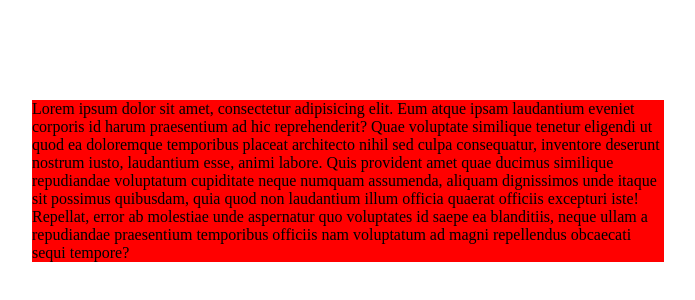
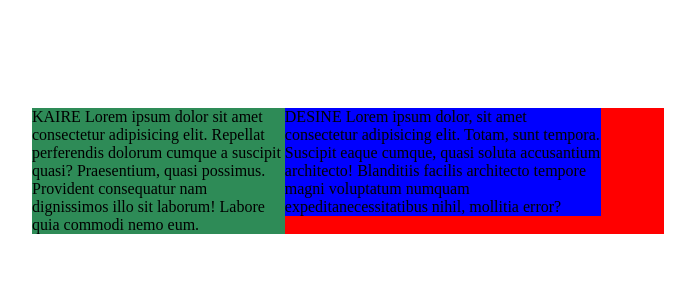
Before and after one commit to linajja/2-serlokas, a website: page index.html in a window 1280 px wide. Shown: the part 90-390 px from the top of the page, without its empty margins (292-987 px from the left). Drawn offline with Linux system fonts and the light colour scheme.

Commit message:
two colums

```diff
--- a/index.html
+++ b/index.html
@@ -1,19 +1,18 @@
 
 
 <body>
-
-    <div style="background-color:red; width: 50%; margin-left: 25%; margin-top: 15%;">Lorem ipsum dolor sit amet, consectetur adipisicing elit. Eum atque ipsam laudantium eveniet
-        corporis id harum praesentium ad hic reprehenderit? Quae voluptate similique tenetur eligendi ut quod ea doloremque
-        temporibus placeat architecto nihil sed culpa consequatur, inventore deserunt nostrum iusto, laudantium esse, animi labore.
-         Quis provident amet quae ducimus similique repudiandae voluptatum cupiditate neque numquam assumenda,
-          aliquam dignissimos unde itaque sit possimus quibusdam, quia quod non laudantium illum
-           officia quaerat officiis excepturi iste! Repellat, error ab molestiae unde aspernatur quo voluptates id
-            saepe ea blanditiis, neque ullam a repudiandae praesentium temporibus officiis nam voluptatum ad
-             magni repellendus obcaecati sequi tempore?</div>
+    <div style="background-color:red; width: 50%; margin-left: 25%; margin-top: 15%;display:inline-block;">
+       <div style="background-color: seagreen; width: 40%; display: inline-block;float: left;">
+         KAIRE Lorem ipsum dolor sit amet consectetur adipisicing elit. Repellat perferendis dolorum cumque a suscipit quasi? Praesentium, quasi possimus. Provident consequatur nam dignissimos illo sit laborum! Labore quia commodi nemo eum.
+       </div>
+       <div style="background-color:blue ; width: 50%; display: inline-block;margin-left: 0,4%;float: left;">
+         DESINE Lorem ipsum dolor, sit amet consectetur adipisicing elit. Totam, sunt tempora. Suscipit eaque cumque, quasi soluta accusantium architecto! Blanditiis facilis architecto tempore magni voluptatum numquam expeditanecessitatibus nihil, mollitia error?
+       </div>
+    </div>
+</body>
+</html>
 
 
-            </body>
-</html>
 <!--
 Komentarai:
 ==========
@@ -30,3 +29,13 @@ margin-left: 25%;
 margin-top: 25%;
 margin-right: 25%;
 margin-bottom: 25%;
+
+Elementu atvaizdavimas:
+display: block;   default (nepriklausomai nuo plocio, elemtai krenta horizontaliai)
+display: inline-block; elementai gali buti vienoje eileje su kitais elementais
+
+Priverstinis elementu sustumimas horizontaliai:
+float: left;
+float: right;
+
+-->
```
